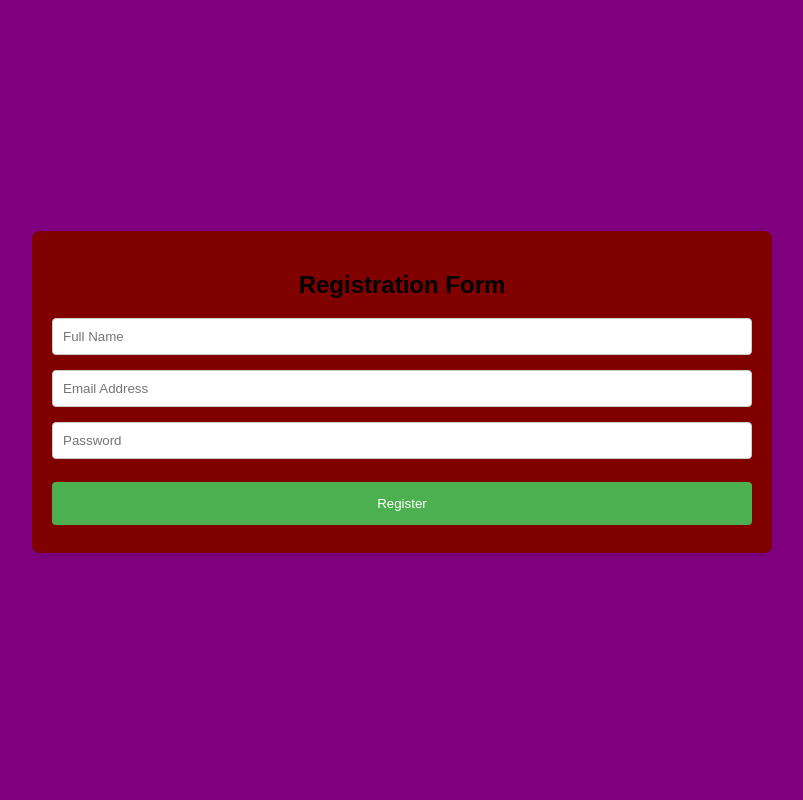
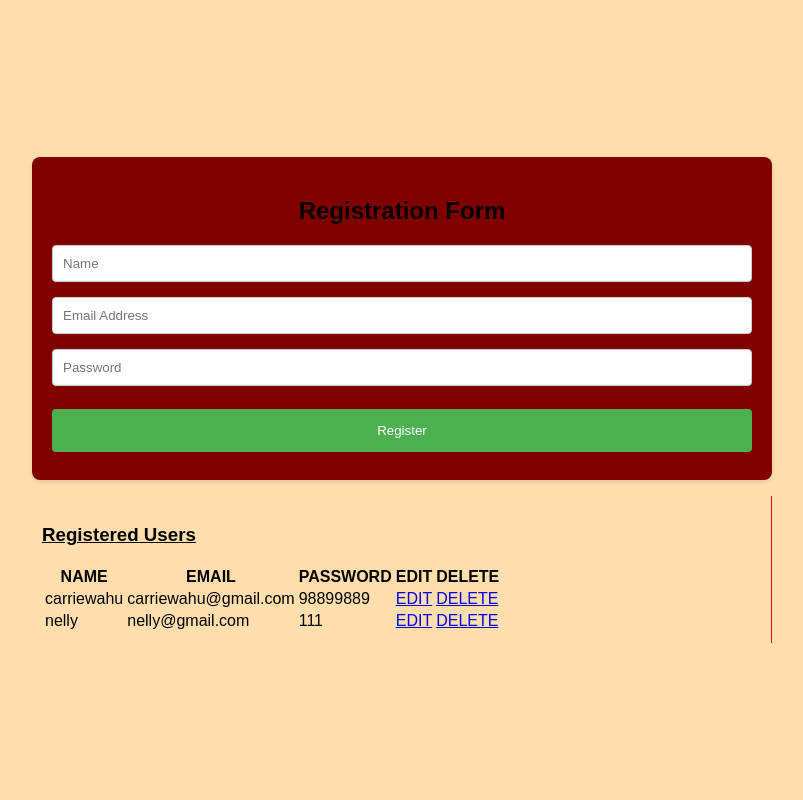
Before and after one commit to georgedabasso/django-repo, a Django app: page /home/registration/ in a window 1280 px wide. Shown: the whole page, without its empty margins (238-1041 px from the left). Run offline with Django 5.2, Linux system fonts and the light colour scheme; data comes from the database, SQL or seed files in the repository.

Commit message:
update crud

```diff
--- a/assigned_project/settings.py
+++ b/assigned_project/settings.py
@@ -38,6 +38,7 @@
     'django.contrib.messages',
     'django.contrib.staticfiles',
     'marketing.apps.RegistrationConfig',
+    'rest_framework'
 ]
 
 MIDDLEWARE = [
--- a/assigned_project/urls.py
+++ b/assigned_project/urls.py
@@ -23,11 +23,11 @@
 urlpatterns = [
     path('admin/', admin.site.urls),
     path('home/', include('marketing.urls')),
-    path('products/', include('marketing.urls')),
+
     path('referrals/', include('marketing.urls')),
     path('orders/', include('marketing.urls')),
     path('my_template/',include('marketing.urls')),
     path('login/',include('marketing.urls')),
-    path('registration/', include('marketing.urls'))
+    path('', include('marketing.urls'))
 
 ]
--- a/marketing/admin.py
+++ b/marketing/admin.py
@@ -1,3 +1,6 @@
+from itertools import product
+
 from django.contrib import admin
 from .models import *
 admin.site.register(user)
+admin.site.register(products)
--- /dev/null
+++ b/marketing/forms.py
@@ -0,0 +1,6 @@
+from django import forms
+from marketing.models import products
+class ProductForm(forms.ModelForm):
+    class Meta:
+        model = products
+        fields = '__all__'
--- a/marketing/models.py
+++ b/marketing/models.py
@@ -1,6 +1,6 @@
 from django.db import models
 class user(models.Model):
-    Fullname = models.CharField(max_length=100)
+    fullname = models.CharField(max_length=100)
     email = models.EmailField(unique=True)
     password = models.CharField(max_length=100)
 
@@ -8,6 +8,11 @@
     code = models.CharField(max_length=20 ,unique=True)
     user = models.ForeignKey(user, on_delete=models.CASCADE)
 
+class products(models.Model):
+    name = models.CharField(max_length=100)
+    description = models.TextField()
+    price = models.PositiveIntegerField(null=False)
+
 
 
 
--- /dev/null
+++ b/marketing/serializers.py
@@ -0,0 +1,6 @@
+from rest_framework import serializers
+from .models import products
+class productsSerializer(serializers.ModelSerializer):
+    class Meta:
+        model = products
+        fields = ['name', 'description', 'price']
--- a/marketing/templates/base.html
+++ b/marketing/templates/base.html
@@ -47,7 +47,7 @@
             <img src="https://onlinebizkenyabusiness.files.wordpress.com/2020/01/logo-e1578401224155.png?w=1159" alt="GIF" style=height:700px;width:1300px;padding-left:300px;">
         </td>
 
-    </table>
+        </table>
 <h1 style="text-align:center;">Welcome to GLOBAL INTERNET FORTUNES</h1>
 <h3 style="text-align:center;">TRANSFORMING LIVES SINCE 2012 </h3>
         {% endblock %}
--- a/marketing/templates/registration.html
+++ b/marketing/templates/registration.html
@@ -1,11 +1,13 @@
 
 
 {% block content %}
+
+<div>
  <title>Registration Form</title>
   <style>
     body {
       font-family: Arial, sans-serif;
-      background-color: purple;
+      background-color: navajowhite;
       margin: 0;
       padding: 0;
       display: flex;
@@ -53,11 +55,50 @@
   </style>
 </head>
 <body>
-  <form action="/adduser" method="post">
+  <form action="/adduser" method="POST">
+      {% csrf_token %}
     <h2>Registration Form</h2>
-    <input type="text" name="fullname" placeholder="Full Name" required>
+    <input type="text" name="fullname" placeholder="Name" required>
     <input type="email" name="email" placeholder="Email Address" required>
     <input type="password" name="password" placeholder="Password" required>
     <input type="submit" value="Register">
   </form>
+
+
+
+
+    <div class="col-md-7" style="border-right: 1px solid red; padding:10px;">
+        <u><h3 class="bg-dark text-white text-center p-1">Registered Users</h3></u>
+        <table class="table">
+            <thead>
+                <tr>
+                    <th> NAME </th>
+                    <th> EMAIL </th>
+                    <th> PASSWORD </th>
+                    <th> EDIT </th>
+                    <th> DELETE </th>
+                </tr>
+            </thead>
+            <tbody>
+
+            {% for user in data %}
+                <tr>
+                    <td>{{ user.fullname }}</td>
+                    <td>{{ user.email }}</td>
+                    <td>{{ user.password }}</td>
+                    <td>
+                        <a href="/edituser/{{ user.id }}" type="button" class="btn btn-outline-success">EDIT</a>
+                    </td>
+                    <td>
+                        <a href="/deleteuser/{{ user.id }}" type="button" class="btn btn-outline-danger">DELETE</a>
+                    </td>
+
+                </tr>
+            {% endfor %}
+
+            </tbody>
+        </table>
+    </div>
+</body>
+</div>
 {% endblock %}
--- a/marketing/urls.py
+++ b/marketing/urls.py
@@ -1,13 +1,23 @@
 from django.urls import path
 from . import views
+from rest_framework.urlpatterns import format_suffix_patterns
+
+
 urlpatterns = [
     path('home/', views.home, name="home"),
     path('referrals/', views.referrals, name="referrals"),
-    path('products/', views.products, name="products"),
+    path('products/', views.getproducts, name="myproducts"),
     path('orders/', views.orders, name="orders"),
     path('my_template/', views.my_template, name="my_template"),
     path('login/', views.login, name="login"),
-    path('registration/', views.registration, name="registration"),
-    path('adduser/', views.adduser, name="addinguser")
+    path('registration/', views.registration, name='registration'),
+    path('adduser', views.adduser, name='addinguser'),
 
+
+    path('adduser', views.adduser, name='addinguser'),
+
+
+    path('edituser/<id>', views.edituser, name='edituser'),
+    path('updateuser/<id>', views.updateuser, name='updateuser'),
+    path('deleteuser/<id>', views.deleteuser)
 ]
--- a/marketing/views.py
+++ b/marketing/views.py
@@ -1,10 +1,16 @@
 from django.contrib.auth.models import User
-from django.shortcuts import render
+from django.shortcuts import render,redirect
 from django.http import HttpResponse
+from django.http import JsonResponse
 from django.template import loader #for routing your templates
-
-from marketing.models import user
-
+from django.views.decorators.csrf import csrf_protect
+from django.views.decorators.csrf import csrf_exempt
+from .models import user
+from .models import products
+from .serializers import productsSerializer
+from rest_framework.decorators import api_view
+from rest_framework.response import Response
+from rest_framework import status
 
 def home(request):
     template = loader.get_template('home.html')
@@ -31,19 +37,63 @@
     return HttpResponse(template.render())
 
 def registration(request):
-    template = loader.get_template('registration.html')
-    return HttpResponse(template.render())
+   data=user.objects.all()
+   context= {'data':data}
+   return render(request, 'registration.html', context)
 
+@csrf_exempt
 def adduser(request):
-    if request.method == 'post':
-        Fullname= request.post.get['fullname']
-        Email= request.post.get['email']
-        Password= request.post.get['password']
+   if request.method == 'POST':
+    formname = request.POST.get('fullname')
+    formemail = request.POST.get('email')
+    formpassword = request.POST.get('password')
 
-        obj1=User(Fullname=Fullname,Email=Email)
-        obj1.save()
+    obj1=user(fullname=formname,email=formemail,password=formpassword)
+    obj1.save()
 
     #fetch the student data to be displayed
-    data = user.objects.all();
-    context = {'data': data}
+
+    mydata = user.objects.all()
+    context = {'data': mydata}
+
     return render(request, 'registration.html', context)
+
+
+def edituser(request,id):
+      data = user.objects.get(id=id);
+      context ={'data': data}
+      return render(request, 'updateuser.html',context)
+
+def updateuser(request,id):
+    if request.method == 'POST':
+        formname = request.POST.get('fullname')
+        formemail = request.POST.get('email')
+        formpassword = request.POST.get('password')
+
+
+        #modifying the student details based on the student id given
+        edituser = user.objects.get(id=id)#here i fetch the student to be changed
+        edituser.fullname = formname
+        edituser.email = formemail
+        edituser.password = formpassword
+        #save the changes
+        edituser.save()
+        #display the new changes in html table to fetch them from the database table
+        data = user.objects.all()
+        #i create a dictionary to hold the fetched info
+        context = {'data': data}
+        #pass the fetched info back to the dashboard
+    return render(request, 'registration.html',context)
+
+def deleteuser(request,id):
+    deleteuser = user.objects.get(id=id)
+    deleteuser.delete()
+    return redirect('/registration')
+
+
+@api_view(['GET','POST'])
+def getproducts(request,format=None):
+        if request.method == 'GET':
+            prod= products.objects.all()
+            serializer = productsSerializer(prod,many=True)
+            return Response(serializer.data)
```
Also changed, not shown: marketing/templates/updateuser.html (added, +66 -0 lines), db.sqlite3, marketing/migrations/0003_products_rename_fullname_user_fullname.py (added).
